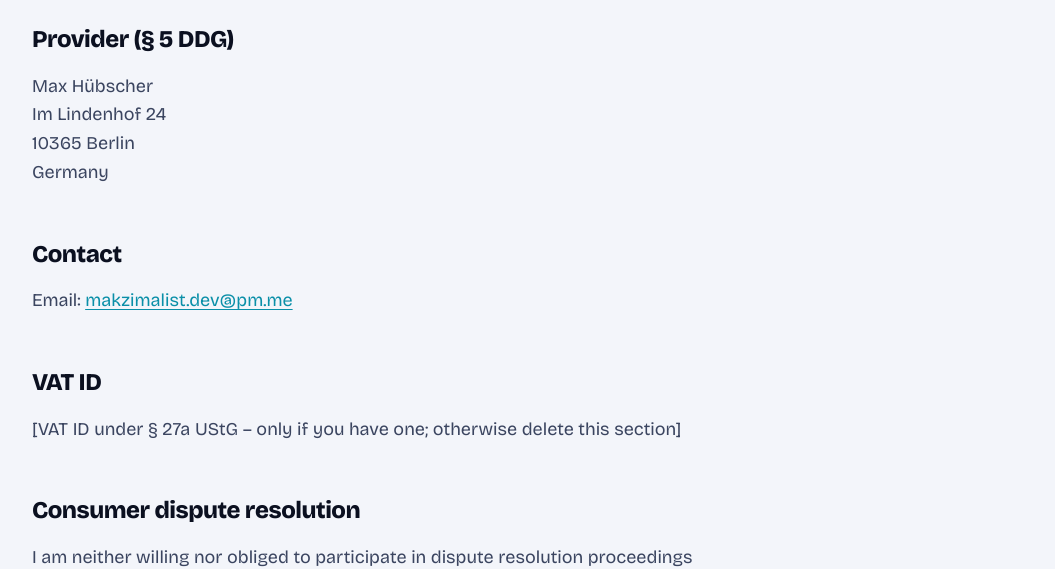
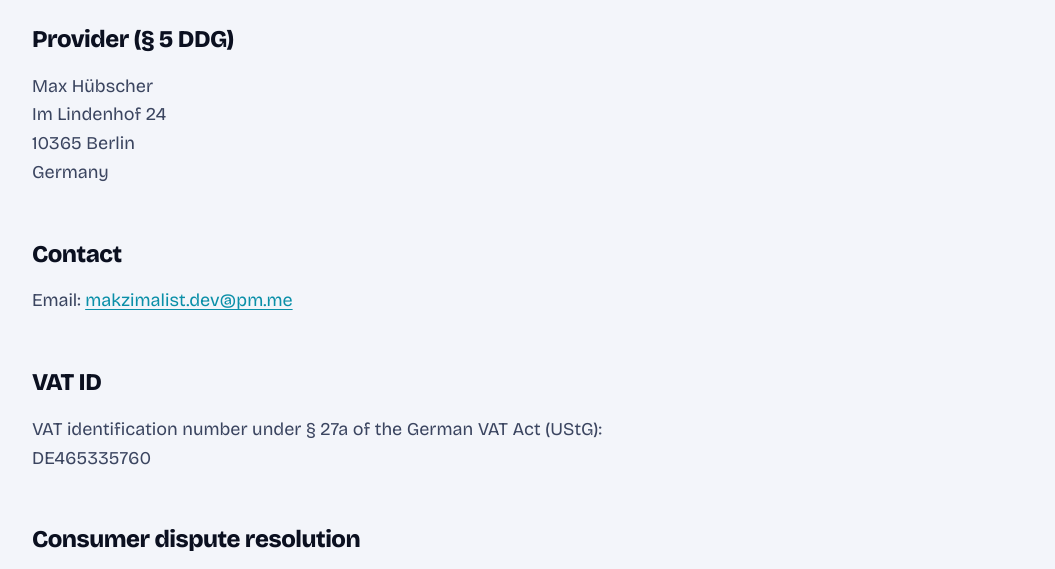
Before and after one commit to Makzimalist/Makzimalist.github.io, a plain HTML site: page en/legal-notice.html in a window 1280 px wide. Shown: the part 212-781 px from the top of the page, without its empty margins (112-1167 px from the left). Drawn offline with Linux system fonts and the light colour scheme.

Commit message:
docs: add VAT ID to the legal notice
Co-Authored-By: Claude Opus 5.5 <noreply@anthropic.com>

```diff
--- a/en/legal-notice.html
+++ b/en/legal-notice.html
@@ -26,7 +26,7 @@ Germany</p>
 <h2>Contact</h2>
 <p>Email: <a href="mailto:&#109;&#97;&#107;&#122;&#105;&#109;&#97;&#108;&#105;&#115;&#116;&#46;&#100;&#101;&#118;&#64;&#112;&#109;&#46;&#109;&#101;">&#109;&#97;&#107;&#122;&#105;&#109;&#97;&#108;&#105;&#115;&#116;&#46;&#100;&#101;&#118;&#64;&#112;&#109;&#46;&#109;&#101;</a></p>
 <h2>VAT ID</h2>
-<p>[VAT ID under § 27a UStG – only if you have one; otherwise delete this section]</p>
+<p>VAT identification number under § 27a of the German VAT Act (UStG):<br>DE465335760</p>
 <h2>Consumer dispute resolution</h2>
 <p>I am neither willing nor obliged to participate in dispute resolution proceedings before a consumer arbitration board.</p>
 </main>
```
Also changed, not shown: de/impressum.html (+1 -1 lines).
